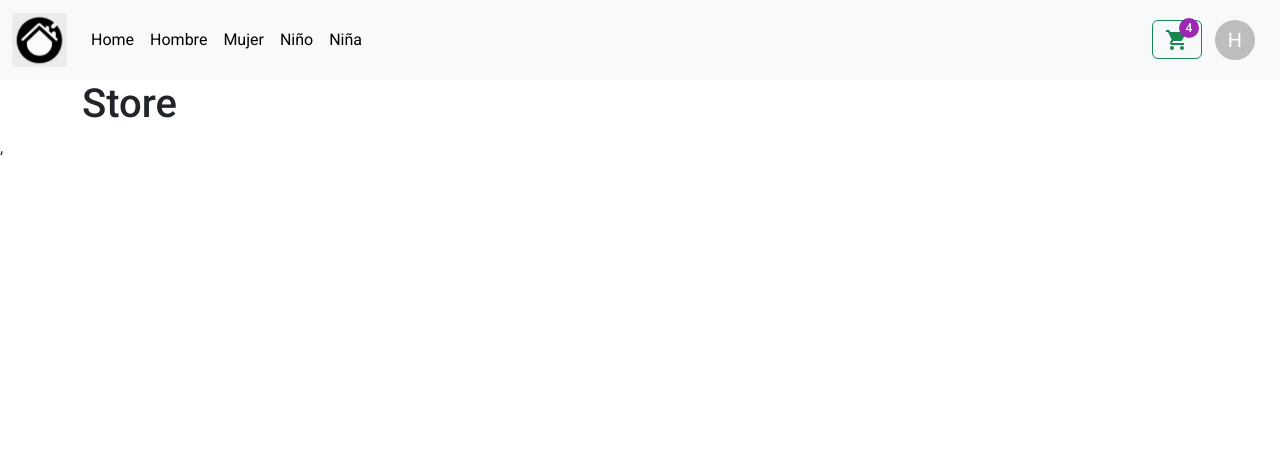
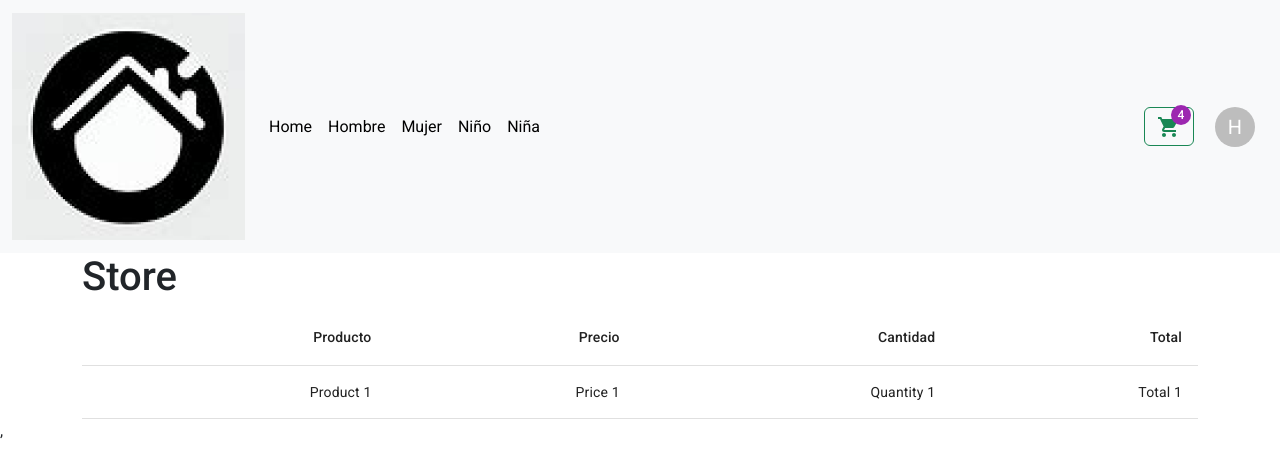
Before and after one commit to MIGUELNINOSILVA/Aplicativo-Web---API, a React (Vite) app in the folder frontend/ecommerce/: page /store-pay in a window 1280 px wide. Shown: the top 476 px of the page. Built offline with nearby package versions, Linux system fonts and the light colour scheme.

Commit message:
feat: :construction: ADDED ALL PAGES DESGIN

```diff
--- a/frontend/ecommerce/src/Pages/MainContent.jsx
+++ b/frontend/ecommerce/src/Pages/MainContent.jsx
@@ -22,7 +22,7 @@ export const MainContent = () => {
         id="carouselExampleIndicators"
         className="carousel slide"
         data-bs-ride="carousel"
-        data-bs-interval="1000"
+        data-bs-interval="3000"
       >
         <div className="carousel-indicators">
           <button
@@ -181,39 +181,6 @@ export const MainContent = () => {
               </IconButton>
             </CardActions>
           </Card>
-          <Card sx={{ maxWidth: 345 }}>
-            <CardMedia
-              sx={{ height: 150, width: 150, marginLeft: 5 }}
-              image="https://fakestoreapi.com/img/71-3HjGNDUL._AC_SY879._SX._UX._SY._UY_.jpg"
-              title="shirt"
-            />
-            <CardContent>
-              <Typography gutterBottom variant="h5" component="div">
-                Mens Casual Premium Slim Fit T-Shirts
-              </Typography>
-              <Typography variant="body2" color="text.secondary">
-                Slim-fitting style, contrast raglan long sleeve, three-button
-                henley placket, light weight & soft fabric for breathable and
-                comfortable wearing. And Solid stitched shirts with round neck
-                made for durability and a great fit for casual fashion wear and
-                diehard baseball fans. The Henley style round neckline includes
-                a three-button placket.
-              </Typography>
-            </CardContent>
-            <CardActions>
-              <Typography component="legend">Rating</Typography>
-              <Rating
-                name="simple-controlled"
-                value={5}
-                onChange={(event, newValue) => {
-                  setValue(newValue);
-                }}
-              />
-              <IconButton aria-label="add to favorites">
-                <FavoriteBorderIcon />
-              </IconButton>
-            </CardActions>
-          </Card>
         </div>
       </div>
       <FooterPage></FooterPage>
--- a/frontend/ecommerce/src/Pages/StorePage.jsx
+++ b/frontend/ecommerce/src/Pages/StorePage.jsx
@@ -1,8 +1,36 @@
+import {
+  Table,
+  TableBody,
+  TableCell,
+  TableContainer,
+  TableHead,
+  TableRow,
+} from "@mui/material";
 
 export const StorePage = () => {
   return (
     <div className="container main-content">
       <h1>Store</h1>
+      <TableContainer>
+        <Table sx={{ minWidth: 650 }} aria-label="simple table">
+          <TableHead>
+            <TableRow>
+              <TableCell align="right">Producto</TableCell>
+              <TableCell align="right">Precio</TableCell>
+              <TableCell align="right">Cantidad</TableCell>
+              <TableCell align="right">Total</TableCell>
+            </TableRow>
+          </TableHead>
+          <TableBody>
+            <TableRow>
+              <TableCell align="right">Product 1</TableCell>
+              <TableCell align="right">Price 1</TableCell>
+              <TableCell align="right">Quantity 1</TableCell>
+              <TableCell align="right">Total 1</TableCell>
+            </TableRow>
+          </TableBody>
+        </Table>
+      </TableContainer>
     </div>
-  )
-}
+  );
+};
--- a/frontend/ecommerce/src/components/NavBar.jsx
+++ b/frontend/ecommerce/src/components/NavBar.jsx
@@ -1,39 +1,45 @@
+import React from "react";
 import LocalGroceryStoreIcon from "@mui/icons-material/LocalGroceryStore";
 import { Avatar, Badge } from "@mui/material";
-import "./../styles/NavBar.css";
 import { Link } from "react-router-dom";
 import { deepOrange, deepPurple } from "@mui/material/colors";
 
 export const NavBar = () => {
   return (
-    <>
     <nav className="navbar navbar-expand-lg bg-body-tertiary main-content fixed-navbar">
-        <div className="container-fluid">
+      <div className="container-fluid container-navigations-navbar">
         <Link className="navbar-brand" to="/">
-            <img src="src/assets/logo.png" alt="Logo" />
+          <img className="img-home" src="src/assets/logo.png" alt="Logo" />
         </Link>
+        <button
+          className="navbar-toggler"
+          type="button"
+          data-bs-toggle="collapse"
+          data-bs-target="#navbarSupportedContent"
+          aria-controls="navbarSupportedContent"
+          aria-expanded="false"
+          aria-label="Toggle navigation"
+        >
+          <span className="navbar-toggler-icon"></span>
+        </button>
         <div className="collapse navbar-collapse" id="navbarSupportedContent">
           <ul className="navbar-nav me-auto mb-2 mb-lg-0">
-              <li className="nav-item">
+            <li className="nav-item d-flex justify-content-center">
               <Link className="nav-link active" aria-current="page" to="/">
                 Home
               </Link>
             </li>
-              <li className="nav-item">
+            <li className="nav-item d-flex justify-content-center">
               <Link className="nav-link active" aria-current="page" to="/men">
                 Hombre
               </Link>
             </li>
-              <li className="nav-item">
-                <Link
-                  className="nav-link active"
-                  aria-current="page"
-                  to="/woman"
-                >
+            <li className="nav-item d-flex justify-content-center">
+              <Link className="nav-link active" aria-current="page" to="/woman">
                 Mujer
               </Link>
             </li>
-              <li className="nav-item">
+            <li className="nav-item d-flex justify-content-center">
               <Link
                 className="nav-link active"
                 aria-current="page"
@@ -42,7 +48,7 @@ export const NavBar = () => {
                 Niño
               </Link>
             </li>
-              <li className="nav-item">
+            <li className="nav-item d-flex justify-content-center">
               <Link
                 className="nav-link active"
                 aria-current="page"
@@ -52,7 +58,8 @@ export const NavBar = () => {
               </Link>
             </li>
           </ul>
-            <Link className="btn btn-outline-success" to="/store-pay">
+          <div className="ms-auto d-flex align-items-center justify-content-center">
+            <Link className="btn btn-outline-success me-2 " to="/store-pay">
               <Badge badgeContent={4} color="secondary">
                 <LocalGroceryStoreIcon />
               </Badge>
@@ -62,7 +69,7 @@ export const NavBar = () => {
             </Link>
           </div>
         </div>
+      </div>
     </nav>
-    </>
   );
 };
--- a/frontend/ecommerce/src/styles/MainContent.css
+++ b/frontend/ecommerce/src/styles/MainContent.css
@@ -53,3 +53,9 @@
       transform: translateY(0);
   }
 }
+
+@media (min-width: 768px) {
+  .d-flex.flex-row.mb-3.justify-content-between.flex-wrap.gap-5 {
+    justify-content: center!important;
+  }
+}
--- a/frontend/ecommerce/src/styles/NavBar.css
+++ b/frontend/ecommerce/src/styles/NavBar.css
@@ -1,4 +1,4 @@
-.navbar-brand img{
+.navbar-brand img {
   width: 55px;
 }
 
@@ -9,3 +9,15 @@
   top: 0;
   z-index: 1000;
 }
+
+@media (min-width: 768px) {
+  /* Agrega estos estilos a tu hoja de estilos CSS */
+  .img-home {
+    max-width: 100px; /* Ajusta el valor según el tamaño deseado */
+    height: auto; /* Esto asegura que la imagen mantenga su proporción */
+  }
+
+  .navbar-brand img {
+    width: 12px;
+  }
+}
```
Lines whose indentation alone changed are shown as unchanged.
